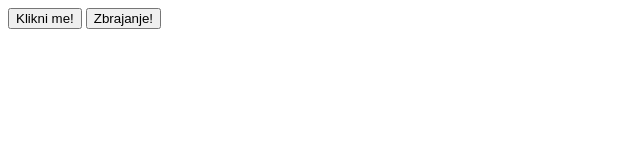
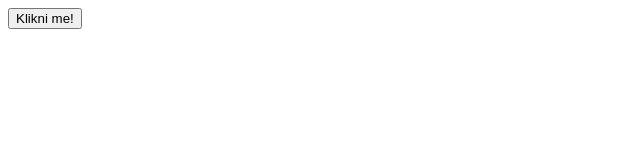
Before and after one commit to nskozrit5/git-2, a plain HTML site: page index.html in a window 1280 px wide. Shown: the whole page, without its empty margins (0-640 px from the left). Drawn offline with Linux system fonts and the light colour scheme.

Commit message:
obrisana funkcija i button

```diff
--- a/index.html
+++ b/index.html
@@ -7,18 +7,10 @@
 </head>
 <body>
   <button onclick="pozdrav()">Klikni me!</button>
-  <button onclick="zbrajanje()">Zbrajanje!</button>
   <script>
     function pozdrav(){
       alert ("Pozdrav!:)");
     }
-
-    function zbrajanje(){
-      let a = 5;
-      let b = 10;
-      let rezultat = a + b;
-      alert("Zbrajanje: " + a + " + " + b + " = " + rezultat);
-    }
   </script>
 </body>
 </html>
```
